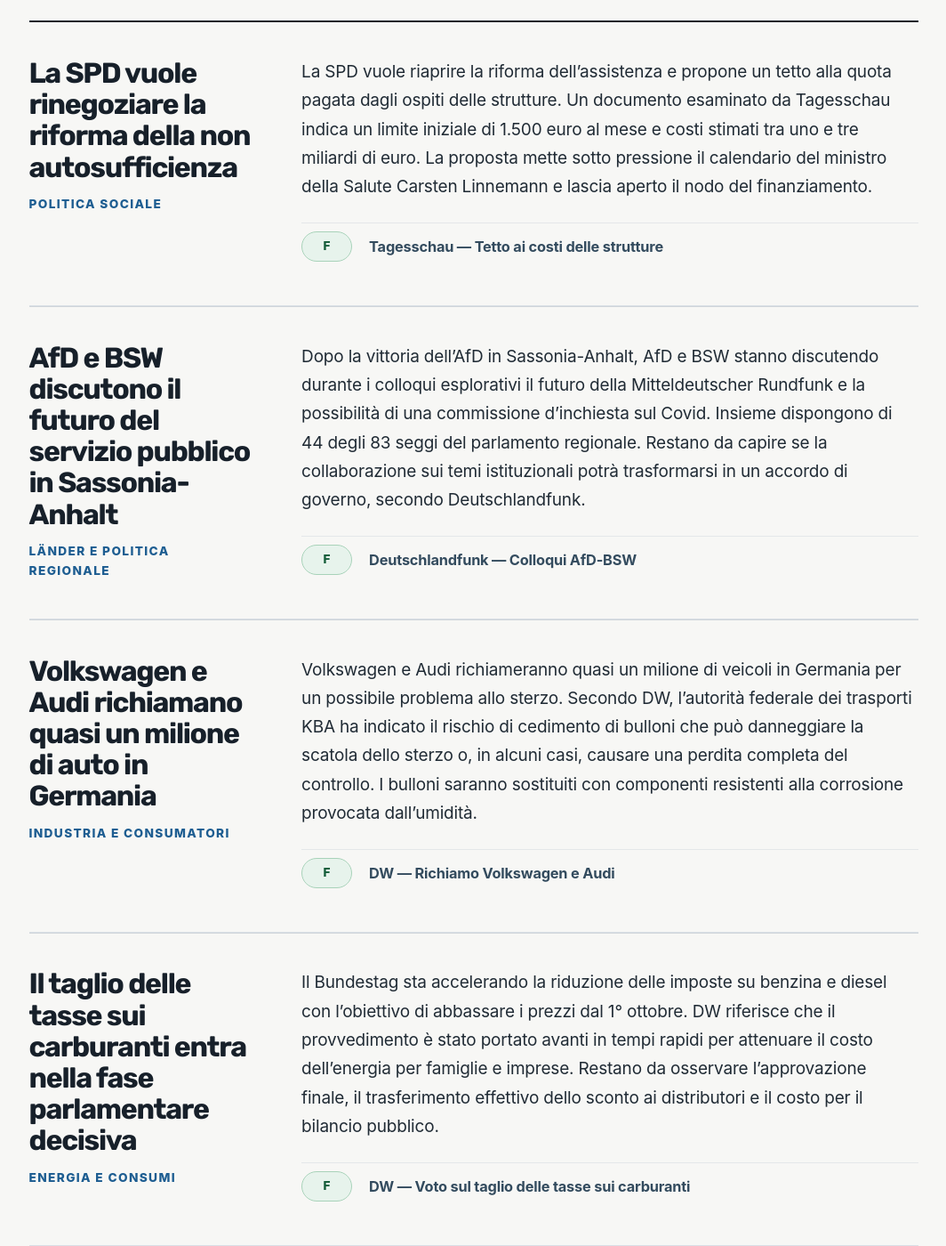
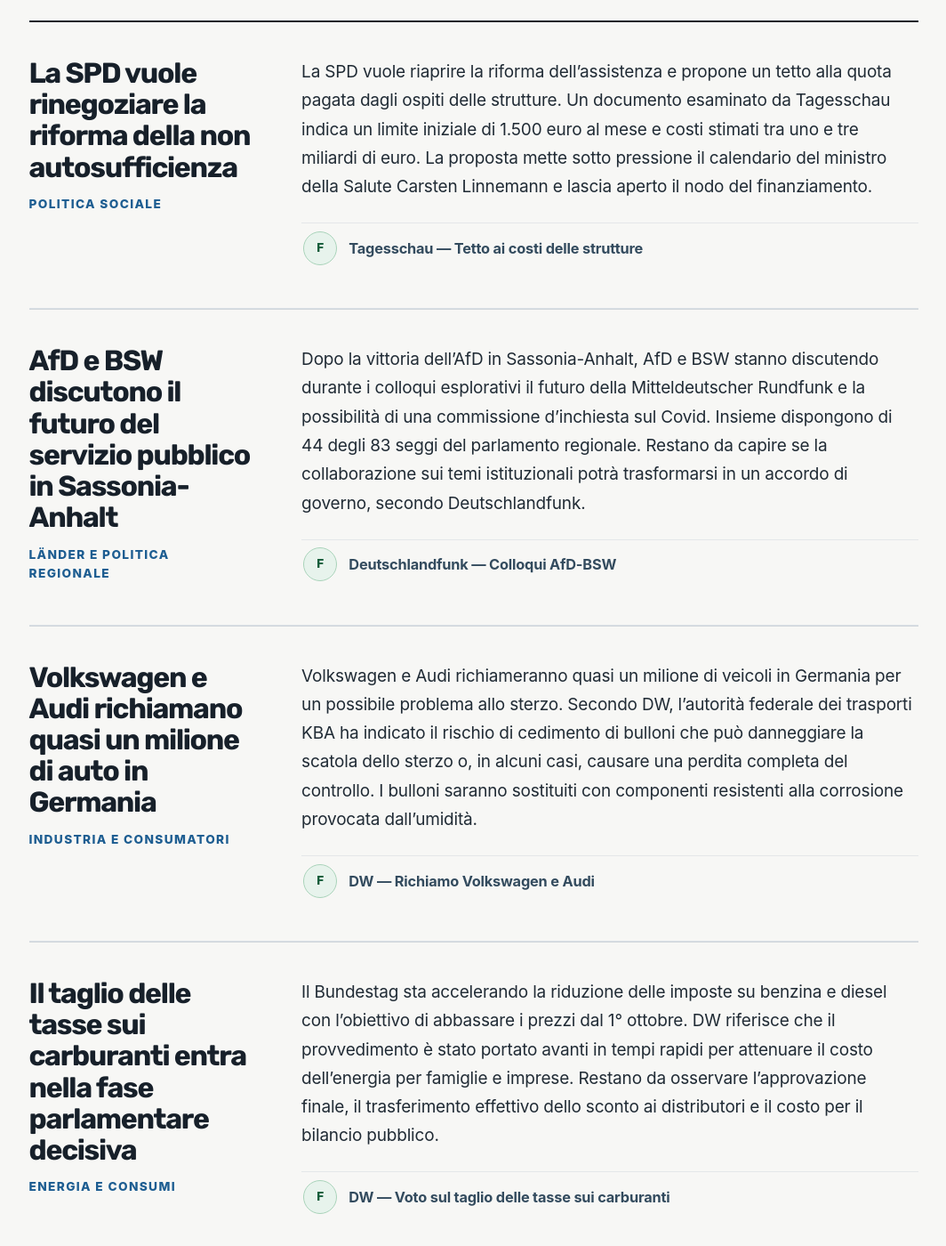
Before and after one commit to ottoottone/prj-news-mattino, a Jekyll site: the page built from index.html, in a window 1280 px wide and 1400 px high, scrolled down 787 px. Shown: the whole window at 89% size, without its empty margins (56-1120 px from the left). Built offline with Jekyll 4.4.1, drawn with Linux system fonts in a browser that asks for light colours; some web fonts are replaced; the list of posts is cut into pages by our own code.

Commit message:
style: make source badges compact and adjacent

```diff
--- a/assets/css/briefing.css
+++ b/assets/css/briefing.css
@@ -119,9 +119,9 @@ body { background:#f7f7f5; color:#202b35; }
 .briefing-item-body p { max-width:70ch; margin:0 0 1.15rem; line-height:1.7; }
 .inline-source { color:#145b88; font-weight:750; text-decoration:underline; text-decoration-thickness:1px; text-underline-offset:3px; }
 .item-sources, .source-directory { display:grid; gap:.5rem; margin-top:1.25rem; }
-.source-line { display:grid; grid-template-columns:3rem minmax(0,1fr); align-items:center; gap:1rem; min-height:2rem; padding:.45rem 0; border-top:1px solid #e4e7e9; font-size:.86rem; }
+.source-line { display:grid; grid-template-columns:2.25rem minmax(0,1fr); align-items:center; gap:.55rem; min-height:2rem; padding:.45rem 0; border-top:1px solid #e4e7e9; font-size:.86rem; }
 .source-line a { grid-column:2; grid-row:1; color:#334b5e; font-weight:650; line-height:1.35; }
-.source-access { grid-column:1; grid-row:1; justify-self:stretch; margin:0; min-width:0; padding:.28rem 0; border-radius:999px; text-align:center; font-size:.72rem; font-weight:800; letter-spacing:.03em; }
+.source-access { grid-column:1; grid-row:1; justify-self:center; display:flex; align-items:center; justify-content:center; width:2rem; height:2rem; margin:0; padding:0; border-radius:50%; text-align:center; font-size:.72rem; font-weight:800; letter-spacing:.03em; }
 .source-access.free { background:#e7f3ec; color:#155d3a; border:1px solid #a8d2b9; }
 .source-access.paywall { background:#fff5df; color:#714d10; border:1px solid #e7c982; }
 .source-access.official { background:#e5eff9; color:#174c76; border:1px solid #a8c7df; }
@@ -135,7 +135,7 @@ body { background:#f7f7f5; color:#202b35; }
 .sources-section .source-line:first-child { border-top:0; }
 .post-tags, .post-categories { display:none; }
 .compact-archive { border-top:1px solid #cfd5da; padding-top:2.5rem; margin-top:1rem; }
-@media (max-width:800px) { .content { padding:2.25rem 1.1rem 4rem; } .content-first-header { display:block; } .compact-facts { margin-top:2rem; max-width:420px; } .briefing-item, .watch-today, .sources-section { grid-template-columns:1fr; gap:1rem; } .briefing-item { padding:1.7rem 0; } .source-line { grid-template-columns:1fr; gap:.4rem; align-items:start; } .source-line a { grid-column:1; grid-row:2; } .source-access { grid-column:1; grid-row:1; justify-self:start; min-width:0; } }
+@media (max-width:800px) { .content { padding:2.25rem 1.1rem 4rem; } .content-first-header { display:block; } .compact-facts { margin-top:2rem; max-width:420px; } .briefing-item, .watch-today, .sources-section { grid-template-columns:1fr; gap:1rem; } .briefing-item { padding:1.7rem 0; } .source-line { grid-template-columns:2.25rem minmax(0,1fr); gap:.55rem; align-items:center; } .source-line a { grid-column:2; grid-row:1; } .source-access { grid-column:1; grid-row:1; justify-self:center; min-width:0; } }
 
 /* Dark mode: override the editorial light surfaces with a readable dark palette. */
 .theme-nord-dark body { background:#101820; color:#e8eef2; }
```
